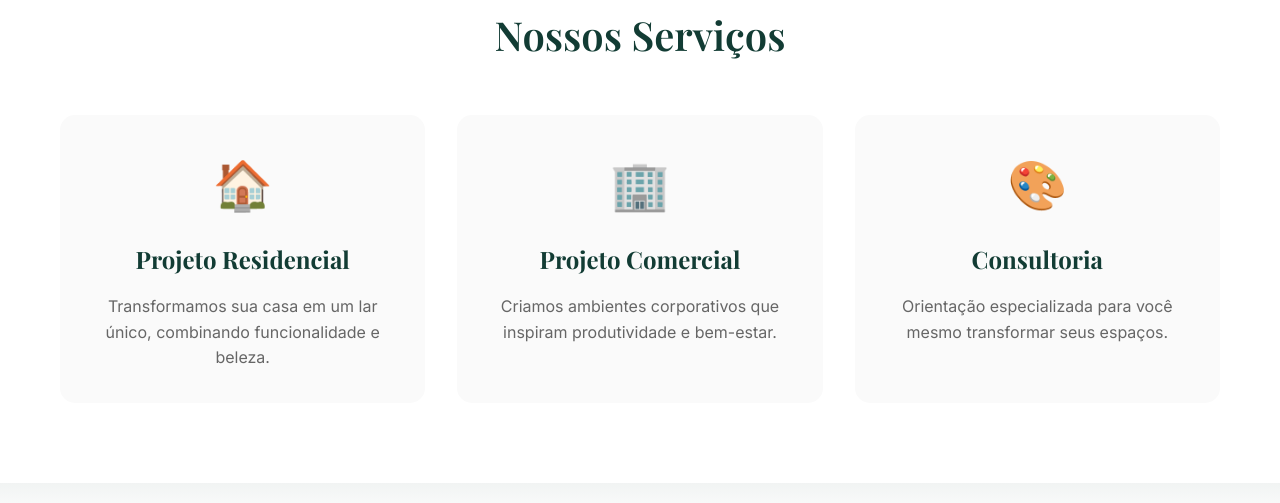
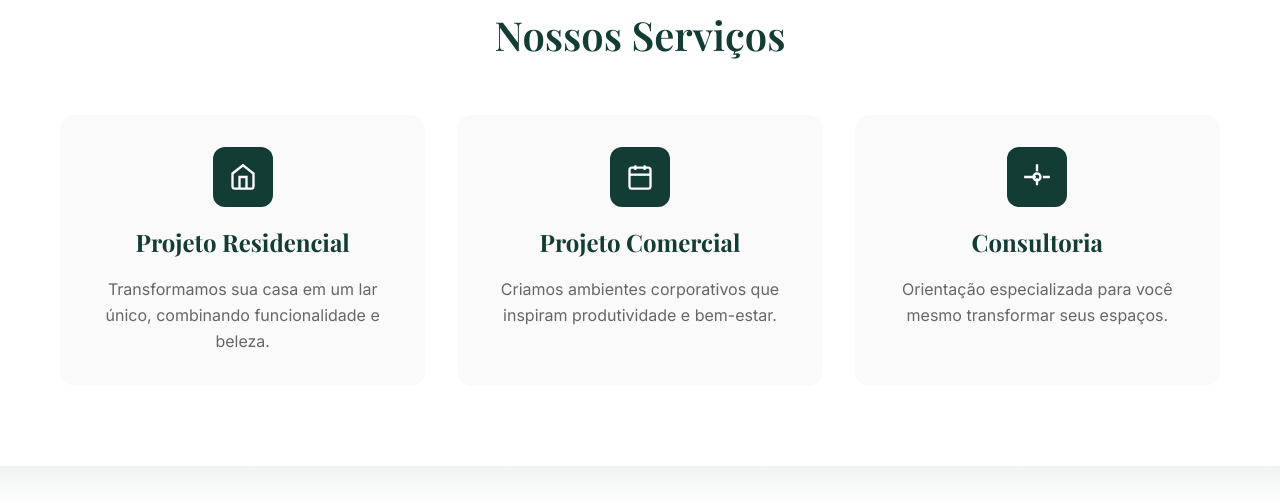
Before and after one commit to fiacacio/lauralisdesign, a website: page index.html in a window 1280 px wide. Shown: the part 1689-2192 px from the top of the page. Drawn offline with nearby package versions, Linux system fonts and the light colour scheme.

Commit message:
Add files via upload

```diff
--- a/index.html
+++ b/index.html
@@ -163,17 +163,34 @@
             <h2 class="section-title">Nossos Serviços</h2>
             <div class="services-grid">
                 <div class="service-card">
-                    <div class="service-icon">🏠</div>
+                    <div class="service-icon">
+                        <svg viewBox="0 0 24 24" fill="none" stroke="currentColor" stroke-width="2">
+                            <path d="M3 9l9-7 9 7v11a2 2 0 0 1-2 2H5a2 2 0 0 1-2-2z"/>
+                            <polyline points="9,22 9,12 15,12 15,22"/>
+                        </svg>
+                    </div>
                     <h3>Projeto Residencial</h3>
                     <p>Transformamos sua casa em um lar único, combinando funcionalidade e beleza.</p>
                 </div>
                 <div class="service-card">
-                    <div class="service-icon">🏢</div>
+                    <div class="service-icon">
+                        <svg viewBox="0 0 24 24" fill="none" stroke="currentColor" stroke-width="2">
+                            <rect x="3" y="4" width="18" height="18" rx="2" ry="2"/>
+                            <line x1="16" y1="2" x2="16" y2="6"/>
+                            <line x1="8" y1="2" x2="8" y2="6"/>
+                            <line x1="3" y1="10" x2="21" y2="10"/>
+                        </svg>
+                    </div>
                     <h3>Projeto Comercial</h3>
                     <p>Criamos ambientes corporativos que inspiram produtividade e bem-estar.</p>
                 </div>
                 <div class="service-card">
-                    <div class="service-icon">🎨</div>
+                    <div class="service-icon">
+                        <svg viewBox="0 0 24 24" fill="none" stroke="currentColor" stroke-width="2">
+                            <circle cx="12" cy="12" r="3"/>
+                            <path d="M12 1v6m0 6v6m11-7h-6m-6 0H1"/>
+                        </svg>
+                    </div>
                     <h3>Consultoria</h3>
                     <p>Orientação especializada para você mesmo transformar seus espaços.</p>
                 </div>
--- a/styles.css
+++ b/styles.css
@@ -365,8 +365,27 @@ body {
 }
 
 .service-icon {
-    font-size: 3rem;
-    margin-bottom: 1rem;
+    width: 60px;
+    height: 60px;
+    margin: 0 auto 1rem;
+    display: flex;
+    align-items: center;
+    justify-content: center;
+    background: var(--primary-color);
+    border-radius: 12px;
+    transition: all 0.3s ease;
+}
+
+.service-icon svg {
+    width: 28px;
+    height: 28px;
+    color: white;
+    stroke-width: 2;
+}
+
+.service-card:hover .service-icon {
+    background: var(--secondary-color);
+    transform: scale(1.1);
 }
 
 .service-card h3 {
```
